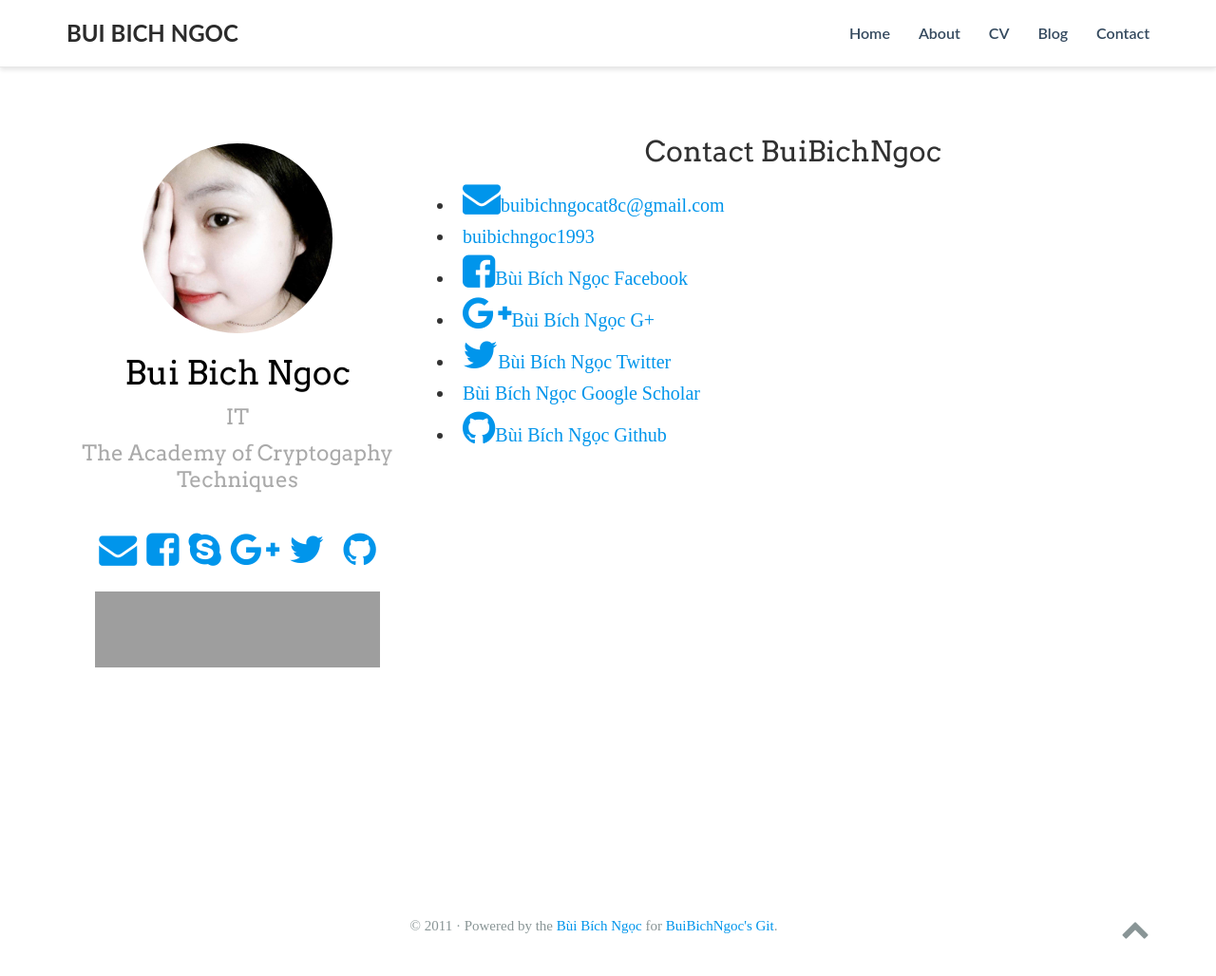
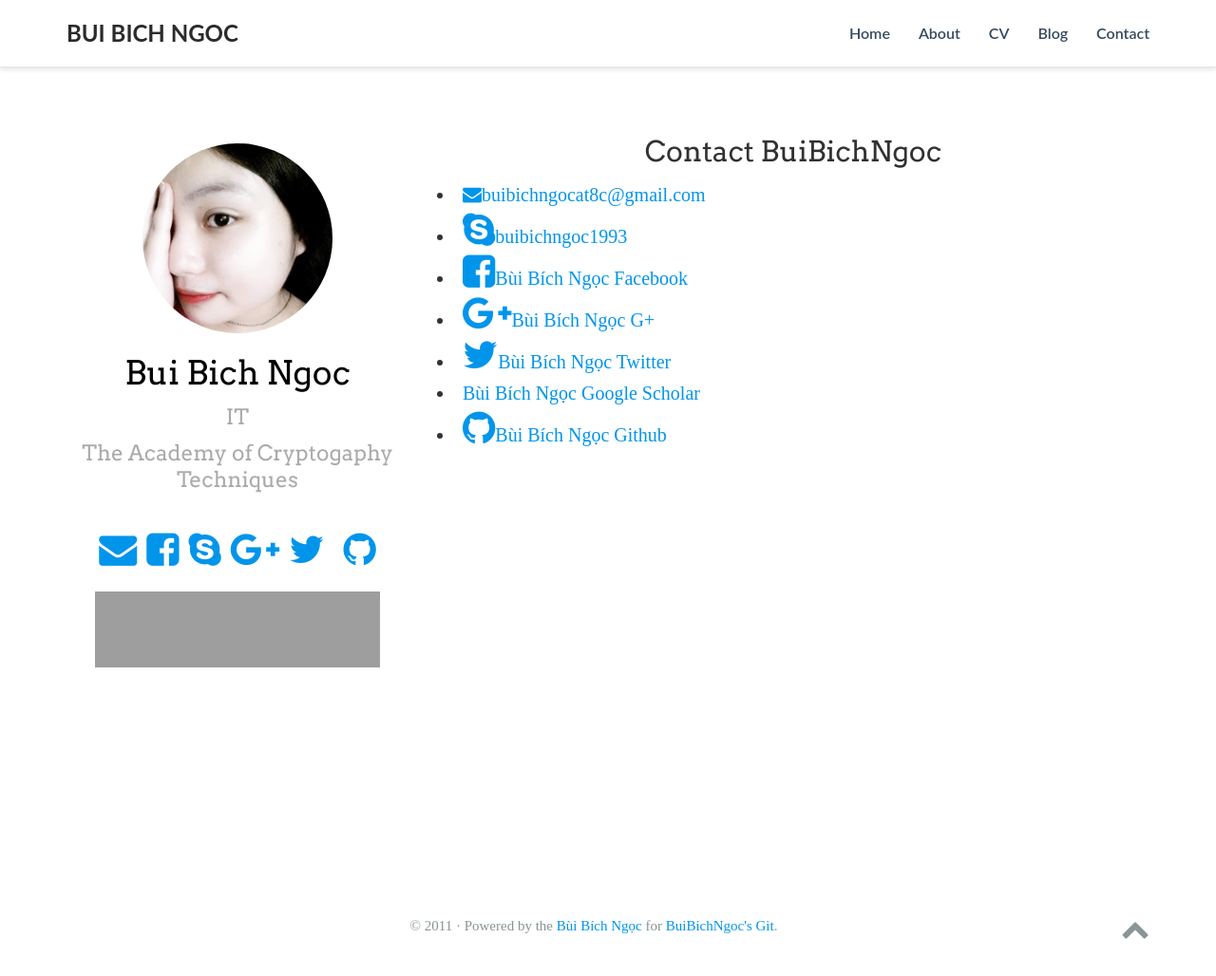
Before and after one commit to buibichngoc/buibichngoc.github.io, a Jekyll site: the page built from contact/index.html, in a window 1280 px wide and 1048 px high. Shown: the top 1028 px of the window at 95% size. Built offline with Jekyll 4.4.1, drawn with Linux system fonts in a browser that asks for light colours; nearby versions of some CDN libraries; a style sheet for code colours, icons or effects is not loaded; grey boxes are pictures that could not be loaded.

Commit message:
Update index.html

```diff
--- a/contact/index.html
+++ b/contact/index.html
@@ -5,10 +5,10 @@ title: Contact BuiBichNgoc
 <h2 style=" text-align: center;">{{ page.title }}</h2>
 
 <li><a itemprop="sameAs" href="mailto:buibichngocat8c@gmail.com" target="_blank">
-	<i class="fa fa-envelope big-icon" aria-hidden="true"></i>buibichngocat8c@gmail.com</a></li>
+	<i class="fa fa-envelope" aria-hidden="true"></i>buibichngocat8c@gmail.com</a></li>
 
 <li><a itemprop="sameAs" href="skypeto:buibichngoc1993" target="_blank">
-	<iclass="fa fa-skype fa-2x" aria-hidden="true"></i>buibichngoc1993</a></li>
+	<i class="fa fa-skype fa-2x" aria-hidden="true"></i>buibichngoc1993</a></li>
 
 <li><a itemprop="sameAs" href="http://www.facebook.com/buibichngocth/" target="_blank">
 	<i class="fa fa-facebook-square fa-2x" aria-hidden="true"></i>Bùi Bích Ngọc Facebook</a></li>
```
